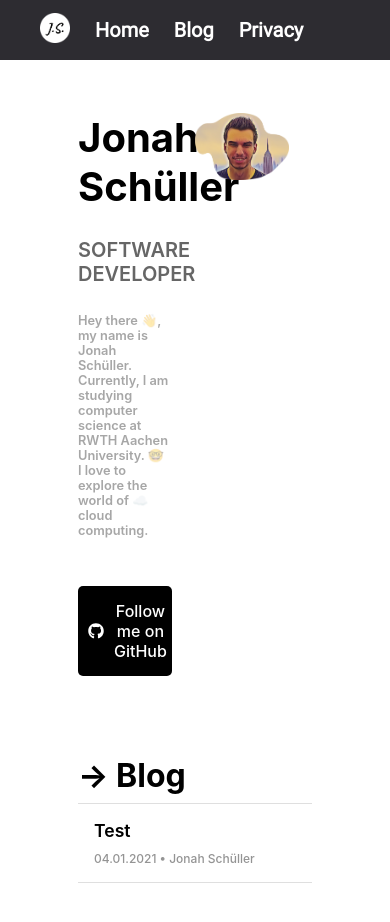
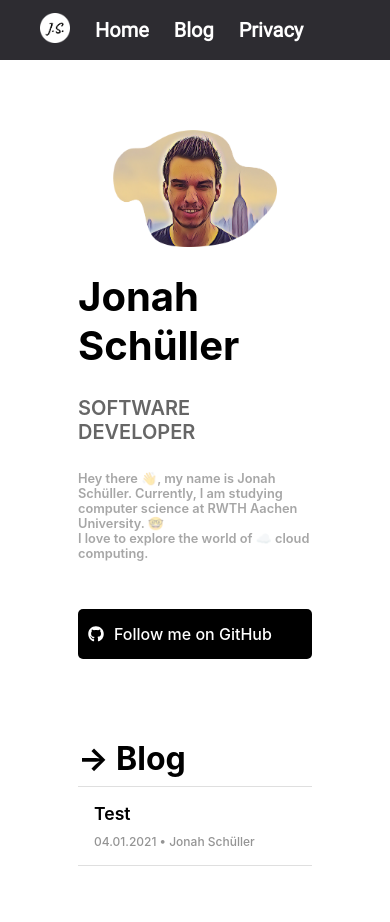
Before and after one commit to jonahschueller/JSchueller.de, a Next.js app: page / in a window 390 px wide. Built offline with nearby package versions, Linux system fonts and the light colour scheme.

Commit message:
📱 Home responsive design.

```diff
--- a/styles/Home.module.css
+++ b/styles/Home.module.css
@@ -24,10 +24,6 @@
   gap: 10%;
 }
 
-.meColumn {
-  /* display: flex; */
-
-}
 
 .title {
   font-size: 2.5rem;
@@ -89,3 +85,31 @@
   width: 100%;
   margin-top: 5rem;
 }
+
+
+@media only screen and (max-width: 1000px) {
+  .meContainer {
+    display: flex;
+    /* width: 60%; */
+    /* grid-template-columns: none; */
+    /* grid-template-rows: 45% 20%; */
+    /* grid-auto-flow: dense; */
+    flex-direction: column-reverse;
+    align-items: center;
+    justify-content: center;
+    gap: 20%;
+  }
+
+  .avatar {
+    margin-bottom: 25px;
+    width: 70%;
+    float: none;
+    display: block;
+    margin-left: auto;
+    margin-right: auto;
+  }
+
+  .right {
+    float: none;
+  }
+}
```
